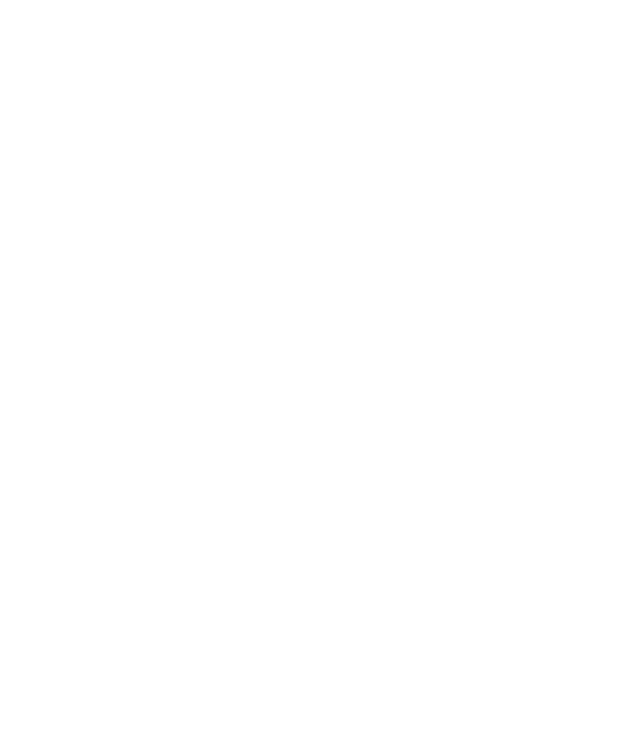
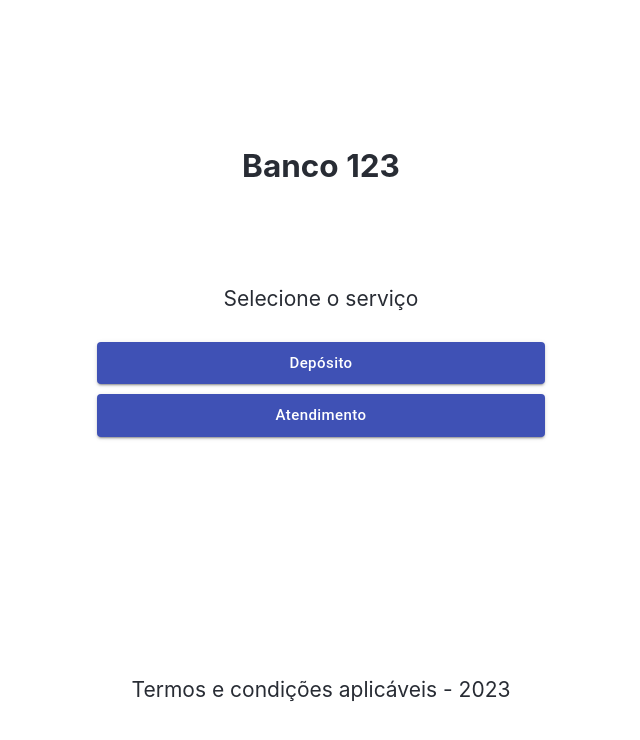
Before and after one commit to ClaydLena/eFila, a React (Create React App) app: page / in a window 1280 px wide. Shown: the top 740 px of the page, without its empty margins (319-959 px from the left). Built offline with nearby package versions, Linux system fonts and the light colour scheme.

Commit message:
select service page created

```diff
--- a/src/app/App.js
+++ b/src/app/App.js
@@ -1,9 +1,11 @@
+import Service from '../pages/Service';
 import './App.css';
 
 function App() {
   return (
     <div className="App">
       <header className="App-header">
+        <Service/>
       </header>
     </div>
   );
--- a/src/pages/Home.js
+++ b/src/pages/Home.js
@@ -4,6 +4,8 @@ import Input from '../components/input/Input';
 import Buttons from "../components/button/Button";
 
 function Home() {
+    const [code, setCode] = React.useState()
+
     return (
         <React.Fragment>
             <Layout>
@@ -12,7 +14,7 @@ function Home() {
                     <Input
                         type='text'
                         placeholder='Código da agência'
-                        onChange={(e) => console.log(e.target.value)}
+                        onChange={(e) => setCode(e.target.value)}
 
                     />
                     <Buttons
--- /dev/null
+++ b/src/pages/Service.js
@@ -0,0 +1,43 @@
+import React from "react";
+import Layout from "../components/layout/Layout";
+import Buttons from "../components/button/Button"
+import { services } from "../utils/services";
+import { makeStyles } from '@material-ui/core/styles';
+
+
+const getStyles = makeStyles(() => ({
+  layout: {
+   display:'flex',
+   flexDirection:'column',
+   rowGap:'10px'
+  },
+}));
+
+function Service (){
+    const classes = getStyles()
+    const [service, setService] = React.useState({})
+
+    return(
+        <React.Fragment>
+            <Layout>
+                <div className={classes.layout}>
+                    <p>Selecione o serviço</p>
+                    {
+                        services.map((service)=>
+                        <Buttons
+                        color='primary'
+                        size='large'
+                        variant='contained'
+                        label={service.service_name}
+                        key={service.service_id}
+                        onClick={()=> setService(service)}
+                        />
+                        )
+                    }
+                </div>
+            </Layout>
+        </React.Fragment>
+    )
+}
+
+export default Service
--- /dev/null
+++ b/src/utils/services.js
@@ -0,0 +1,10 @@
+export const services = [
+    {
+        'service_id':0,
+        'service_name':'Depósito'
+    },
+    {
+        'service_id':1,
+        'service_name':'Atendimento'
+    }
+]
```
Also changed, not shown: src/pages/Operation.js (deleted, +0 -11 lines).
